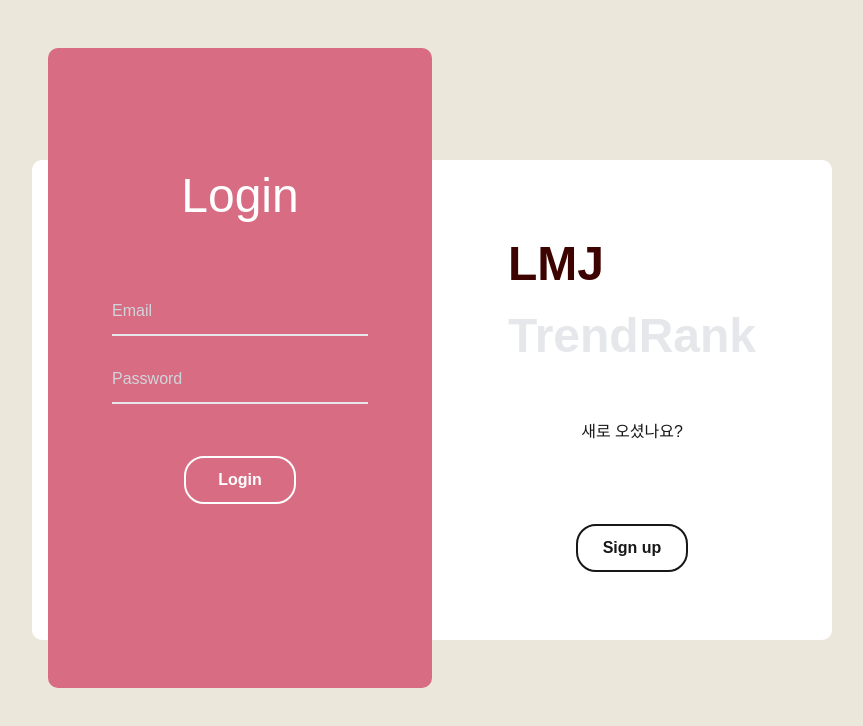
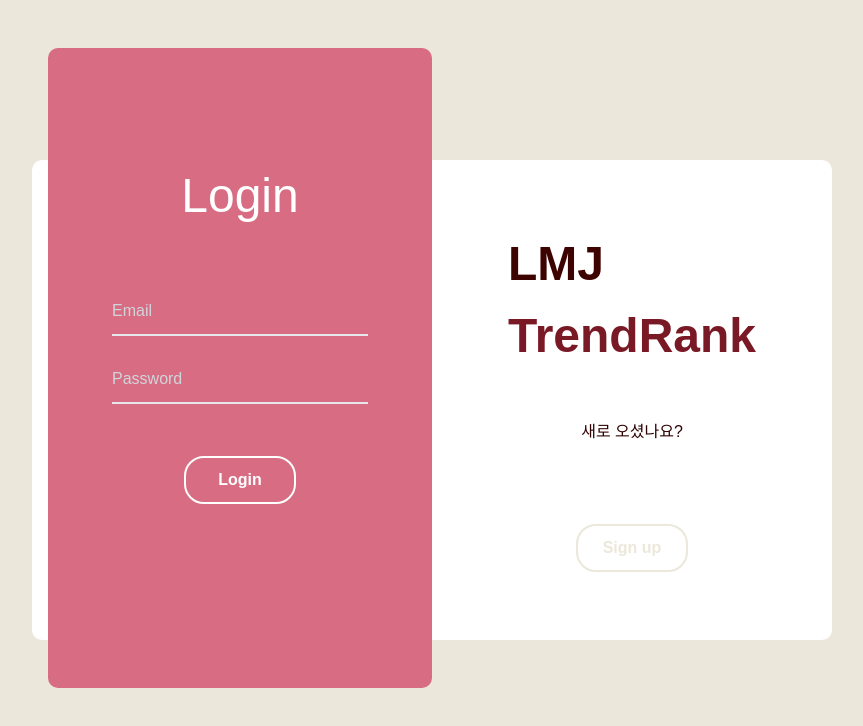
Before and after one commit to LMJ0900/movieRank, a Next.js app: page /login in a window 1280 px wide. Shown: the top 726 px of the page, without its empty margins (208-1071 px from the left). Built offline with nearby package versions, Linux system fonts and the light colour scheme; no server answers.

Commit message:
로그인 컬러변경

```diff
--- a/app/login/page.jsx
+++ b/app/login/page.jsx
@@ -7,18 +7,15 @@ import JoinBar from "@/components/auth/joinBar";
 
 export default function Main() {
   const [isLogin, setIsLogin] = useState(true);
-  // 💡 [수정] 애니메이션 클래스를 관리할 별도의 state 추가
   const [animationClass, setAnimationClass] = useState('');
 
   const handleSignUpClick = () => {
     setIsLogin(false);
-    // 💡 [수정] 오른쪽으로 가는 애니메이션 클래스 적용
     setAnimationClass('animate-TransRight');
   }
 
   const handleLoginClick = () => {
     setIsLogin(true);
-    // 💡 [수정] 왼쪽으로 가는 애니메이션 클래스 적용
     setAnimationClass('animate-Transleft');
   }
 
@@ -29,19 +26,18 @@ export default function Main() {
           <div className="flex bg-white w-[50rem] h-[30rem] rounded-[10px] z-10 flex-row">
             {/* 왼쪽 패널 (로그인으로 전환) */}
             <div className="flex items-center flex-col w-[25rem] h-[30rem] justify-center">
-              <h2 className="text-[3rem] font-semibold text-gray-200">LMJ<br /><p className="text-maincolor">TrendRank</p></h2>
-              <h3 className="mt-[3rem]">이미 회원이신가요?</h3>
-              <button className="mt-[5rem] border-[--color-pebble-3] text-[--color-pebble-3] border-2 rounded-[20px] w-[7rem] h-[3rem] font-semibold hover:text-[#872642]" onClick={handleLoginClick}>Login</button>
+              <h2 className="text-[3rem] font-semibold text-subTextcolor">LMJ<br /><p className="text-mainTextcolor">TrendRank</p></h2>
+              <h3 className="mt-[3rem] text-mainTextcolor">이미 회원이신가요?</h3>
+              <button className="mt-[5rem] border-[--color-pebble-3] text-mainBgcolor border-2 rounded-[20px] w-[7rem] h-[3rem] font-semibold hover:text-subTextcolor" onClick={handleLoginClick}>Login</button>
             </div>
             {/* 오른쪽 패널 (회원가입으로 전환) */}
             <div className="flex items-center flex-col w-[25rem] h-[30rem] justify-center">
-              <h2 className="text-[3rem] font-semibold text-maincolor">LMJ<br /><p className="text-gray-200">TrendRank</p></h2>
-              <h3 className="mt-[3rem]">새로 오셨나요?</h3>
-              <button className="mt-[5rem] border-[--color-pebble-2] text-[--color-pebble-2] hover:text-[#872642] border-2 rounded-[20px] w-[7rem] h-[3rem] font-semibold" onClick={handleSignUpClick}>Sign up</button>
+              <h2 className="text-[3rem] font-semibold text-maincolor">LMJ<br /><p className="text-subTextcolor">TrendRank</p></h2>
+              <h3 className="mt-[3rem] text-mainTextcolor">새로 오셨나요?</h3>
+              <button className="mt-[5rem] border-[--color-pebble-2] text-mainBgcolor hover:text-subTextcolor border-2 rounded-[20px] w-[7rem] h-[3rem] font-semibold" onClick={handleSignUpClick}>Sign up</button>
             </div>
           </div>
           {/* 슬라이딩 패널 */}
-          {/* 💡 [수정] state에 저장된 애니메이션 클래스를 동적으로 적용 */}
           <div className={`flex items-center absolute top-[-7rem] left-[1rem] h-[40rem] w-[24rem] bg-subBgcolor rounded-[10px] flex-col z-0 ${animationClass}`} id="LoginBack">
             {isLogin ? <LoginBar /> : <JoinBar onJoinSuccess={handleLoginClick} />}
           </div>
--- a/components/auth/joinBar.jsx
+++ b/components/auth/joinBar.jsx
@@ -94,7 +94,7 @@ export default function JoinBar({ onJoinSuccess }) {
                     />
           <button
             type="submit"
-            className="mt-4 border-white border-2 rounded-[20px] w-[7rem] h-[3rem] text-white font-semibold disabled:opacity-50"
+            className="mt-4 border-white border-2 rounded-[20px] w-[7rem] h-[3rem] text-white hover:text-mainTextcolor hover:border-mainTextcolor font-semibold disabled:opacity-50"
             disabled={loading}
           >
             {loading ? "가입 중..." : "회원가입"}
--- a/components/auth/loginBar.jsx
+++ b/components/auth/loginBar.jsx
@@ -63,7 +63,7 @@ export default function LoginBar() {
         />
         <button
           type="submit"
-          className="mt-8 border-white border-2 rounded-[20px] w-[7rem] h-[3rem] text-white font-semibold disabled:opacity-50"
+          className="mt-8 border-white border-2 rounded-[20px] w-[7rem] h-[3rem] text-white hover:text-mainTextcolor hover:border-mainTextcolor font-semibold disabled:opacity-50"
           disabled={loading}
         >
           {loading ? "Logging in..." : "Login"}
```
